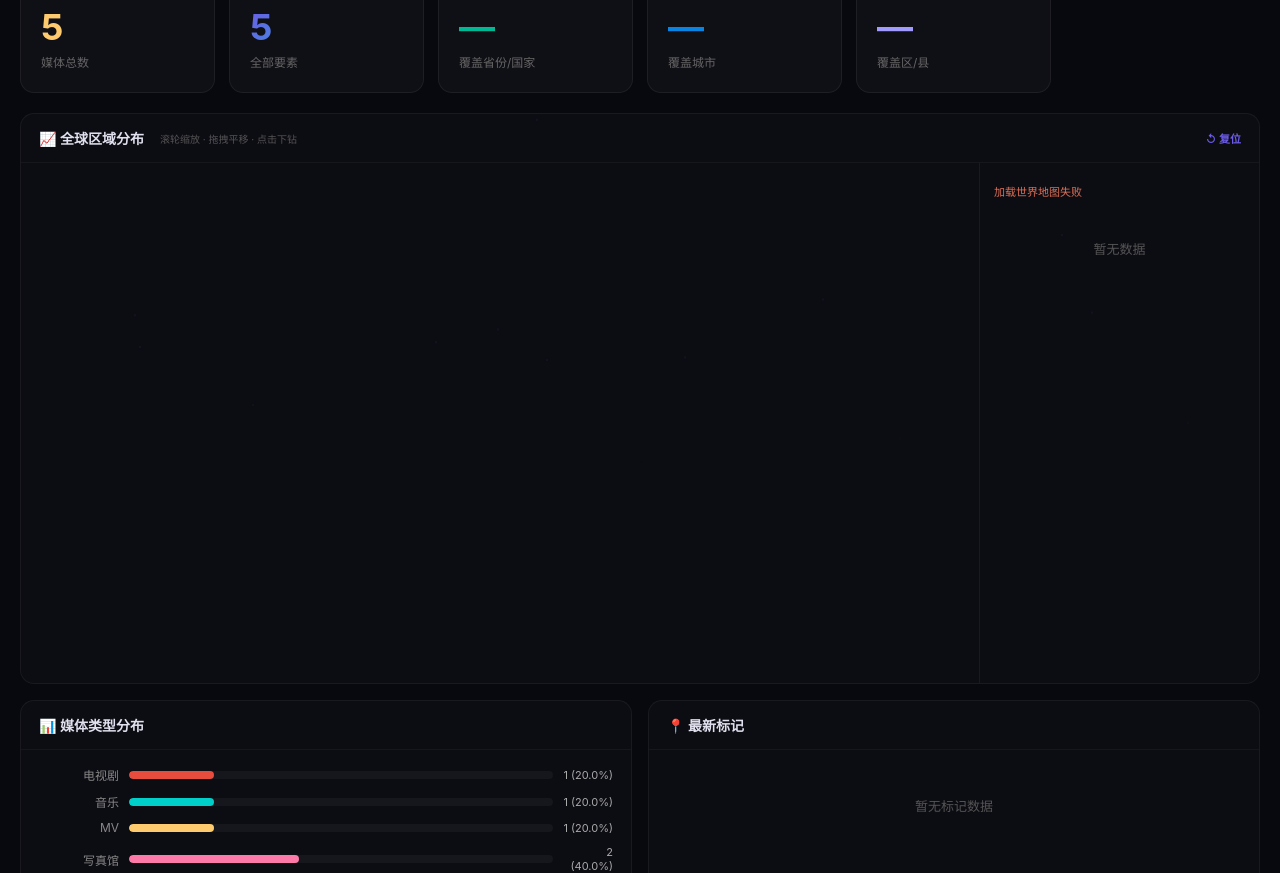
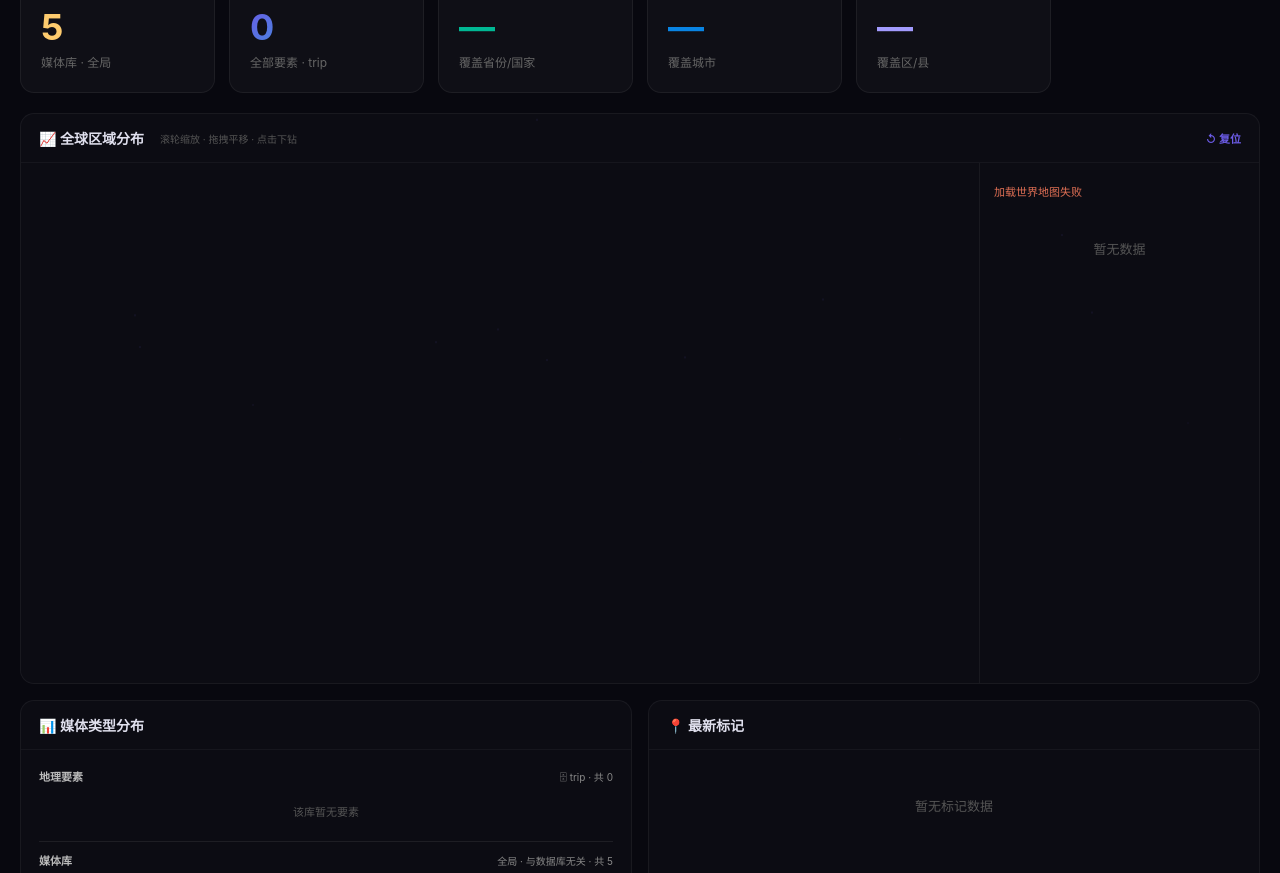
Before and after one commit to duanxiaoduanduan-bot/Dmhometermux, a website: page DMgeo/dashboard.html in a window 1280 px wide. Shown: the part 331-1204 px from the top of the page. Drawn offline with Linux system fonts and the light colour scheme; no server answers; files whose address does not match are found by name.

Commit message:
fix(geo): dashboard 统计严格按选中库；修 sv restart 杀不掉 node 的孤儿进程
1) 统计口径混入全局数据（核心）：dashboard 的「全部要素」= 当前库要素 + 媒体库
   静态清单(电视剧/音乐/MV/写真/书籍/有声书 共 590 条)，而媒体清单是全局静态
   json、与数据库无关。结果切到任何库「全部要素」都是 591、纹丝不动，看着就是
   "新库数据没进统计"。
   - 新增 countFeatures()：按 properties.type 对**当前库** features 分类计数
     (point/line/polygon/timePath/photo/video，缺 type 回落几何类型)，
     成为要素统计的唯一口径
   - 「全部要素」只算当前库要素，媒体库不再计入；卡片标注当前库名
   - 「媒体总数」卡片改名「媒体库 · 全局」，明确不属于任何库
   - 地理照片/视频改从当前库 features 统计，不再读全局 geodata-list.json
     (该文件仅保留给时间线，并标注"全局")

2) 分布图比例失真：媒体库几百条与当前库几个要素同分母，要素被压成 0.x%。
   改为两段各算各的百分比：「地理要素 · <当前库>」与「媒体库 · 全局」。

3) 「覆盖省份/国家」只算了省份，海外国家不计入。改为 provinces + 非 China 国家数。

4) regional-stats 的 countries 里 China 硬编码 points/lines/polygons 全 0，
   而 total 有值——世界层级点开中国分类明细全是 0。改为汇总各省 + 落在国界内
   但未落进任何省的要素。

5) DMgeo/dmcore-start.sh 末行 `"$NODE_BIN" server.js` 缺 exec：node 只是 bash
   的子进程，`sv restart` 只终止 bash，node 成孤儿继续占 8084，新进程起不来
   → 反复出现"代码改了却不生效"。改为 exec，node 直接由 runsv 托管。
   注：DMChat/DMshow 同样缺 exec，DMmedia 还用了 `&`，未在本次改动范围内。

```diff
--- a/DMgeo/dashboard.html
+++ b/DMgeo/dashboard.html
@@ -170,8 +170,8 @@ body{font-family:-apple-system,"PingFang SC","Microsoft YaHei",sans-serif;backgr
     <div class="stat-card stat-timepath"><div class="sc-icon">🕐</div><div class="sc-value" id="cntTimePaths">—</div><div class="sc-label">时间路径</div></div>
     <div class="stat-card stat-photos"><div class="sc-icon">🖼️</div><div class="sc-value" id="cntPhotos">—</div><div class="sc-label">地理照片</div></div>
     <div class="stat-card stat-videos"><div class="sc-icon">🎬</div><div class="sc-value" id="cntVideos">—</div><div class="sc-label">地理视频</div></div>
-    <div class="stat-card stat-media"><div class="sc-icon">📀</div><div class="sc-value" id="cntMedia">—</div><div class="sc-label">媒体总数</div></div>
-    <div class="stat-card stat-total"><div class="sc-icon">📦</div><div class="sc-value" id="cntTotal">—</div><div class="sc-label">全部要素</div></div>
+    <div class="stat-card stat-media"><div class="sc-icon">📀</div><div class="sc-value" id="cntMedia">—</div><div class="sc-label">媒体库 · 全局</div></div>
+    <div class="stat-card stat-total"><div class="sc-icon">📦</div><div class="sc-value" id="cntTotal">—</div><div class="sc-label">全部要素 · <span id="curDbTag">—</span></div></div>
     <div class="stat-card stat-region-prov"><div class="sc-icon">🗺️</div><div class="sc-value" id="cntProv">—</div><div class="sc-label">覆盖省份/国家</div></div>
     <div class="stat-card stat-region-city"><div class="sc-icon">🏙️</div><div class="sc-value" id="cntCity">—</div><div class="sc-label">覆盖城市</div></div>
     <div class="stat-card stat-region-dist"><div class="sc-icon">📍</div><div class="sc-value" id="cntDist">—</div><div class="sc-label">覆盖区/县</div></div>
@@ -252,7 +252,9 @@ var $=function(i){return document.getElementById(i)};
   }
 })();
 
-// 加载 geodata 统计数据
+// 加载 geodata 统计数据（geodata-list.json 是**全局静态**素材清单，不属于任何数据库，
+// 仅用于时间线展示。要素维度的照片/视频计数一律改从当前库的 features 统计，
+// 见 countFeatures()——否则切库后这些数字不变，违背“选哪个库就只统计哪个库”。）
 async function loadGeodataStats(){
   try{
     var r=await fetch('geodata-list.json?_='+Date.now());
@@ -276,6 +278,28 @@ async function loadGeodataStats(){
     }
     return {photoCount:photoCount,videoCount:videoCount,groupCount:data.filter(function(d){return d.type==='photo_group'}).length};
   }catch(e){return null}
+}
+
+// 按 properties.type 对**当前库**的要素分类计数（唯一的要素统计口径）。
+// type 取值与 map-player 落库一致：point / line / polygon / timePath / photo / video。
+// 缺 type 的历史数据回落到几何类型判断。
+function countFeatures(mapData){
+  var c={points:0,lines:0,polygons:0,timePaths:0,photos:0,videos:0,total:0};
+  if(!mapData||!mapData.features)return c;
+  for(var i=0;i<mapData.features.length;i++){
+    var f=mapData.features[i];
+    if(!f||!f.geometry)continue;
+    var t=(f.properties&&f.properties.type)||'';
+    var g=f.geometry.type;
+    if(t==='photo')c.photos++;
+    else if(t==='video')c.videos++;
+    else if(t==='timePath')c.timePaths++;
+    else if(t==='point'||g==='Point'||g==='MultiPoint')c.points++;
+    else if(t==='line'||t==='path'||g==='LineString'||g==='MultiLineString')c.lines++;
+    else if(t==='polygon'||g==='Polygon'||g==='MultiPolygon')c.polygons++;
+    c.total++;
+  }
+  return c;
 }
 
 // 加载要素数据（从 PostGIS API）
@@ -332,23 +356,14 @@ async function refreshAll(){
   var mediaStats=await loadMediaStats();
   var regionalStats=await loadRegionalStats();
 
-  var pointCount=0,lineCount=0,polygonCount=0,timePathCount=0;
-  if(mapData&&mapData.features){
-    for(var i=0;i<mapData.features.length;i++){
-      var f=mapData.features[i];
-      if(!f.geometry)continue;
-      var t=(f.properties&&f.properties.type)||'point';
-      if(f.geometry.type==='Point'||f.geometry.type==='MultiPoint')pointCount++;
-      else if(t==='timePath')timePathCount++;
-      else if(f.geometry.type==='LineString'||f.geometry.type==='MultiLineString')lineCount++;
-      else if(f.geometry.type==='Polygon'||f.geometry.type==='MultiPolygon')polygonCount++;
-    }
-  }
-
-  var photoCount=geostats?geostats.photoCount:0;
-  var videoCount=geostats?geostats.videoCount:0;
+  // 要素口径：只统计当前选中库（mapData 来自 dbUrl('api/geo') → 带 ?db=currentDb）
+  var fc=countFeatures(mapData);
+  var pointCount=fc.points,lineCount=fc.lines,polygonCount=fc.polygons,timePathCount=fc.timePaths;
+  var photoCount=fc.photos,videoCount=fc.videos;
+  // 媒体库（电视剧/音乐/MV/写真/书籍/有声书）是**全局静态资源**，不属于任何数据库，
+  // 因此不计入“全部要素”，否则每个库都会被加上同样的几百条、切库数字纹丝不动。
   var mediaTotal=mediaStats.reduce(function(s,m){return s+m.count},0);
-  var totalAll=pointCount+lineCount+polygonCount+timePathCount+photoCount+videoCount+mediaTotal;
+  var totalAll=fc.total;
 
   // 更新统计卡片
   $('cntPoints').textContent=pointCount;
@@ -359,9 +374,11 @@ async function refreshAll(){
   $('cntVideos').textContent=videoCount;
   $('cntMedia').textContent=mediaTotal;
   $('cntTotal').textContent=totalAll;
-  // 区域覆盖卡片
+  var dbTag=$('curDbTag');if(dbTag)dbTag.textContent=currentDb;
+  // 区域覆盖卡片：省份 + 海外国家（countries 里 China 已与省级合并，故只加非 China 项）
   if(regionalStats&&regionalStats.summary){
-    $('cntProv').textContent=regionalStats.summary.totalProvinces;
+    var overseas=(regionalStats.countries||[]).filter(function(c){return c.name!=='China'}).length;
+    $('cntProv').textContent=(regionalStats.summary.totalProvinces||0)+overseas;
     $('cntCity').textContent=regionalStats.summary.totalCities;
     $('cntDist').textContent=regionalStats.summary.totalDistricts||0;
   }else{
@@ -388,33 +405,45 @@ async function refreshAll(){
   $('refreshTime').textContent=new Date().toLocaleTimeString();
 }
 
+// 分布图分两段各算各的百分比：
+//   ① 当前库要素（点/线/面/时间路径/地理照片/地理视频）——随选中库变化
+//   ② 媒体库（全局静态资源）——与数据库无关
+// 旧版把两者塞进同一个分母，媒体库几百条会把当前库那几个要素压成 0.x%，看着像“没统计到”。
 function renderMediaDist(mediaStats,photoCount,videoCount,pointCount,lineCount,polygonCount,timePathCount){
-  var total=mediaStats.reduce(function(s,m){return s+m.count},0)+photoCount+videoCount+pointCount+lineCount+polygonCount+timePathCount;
-  if(total===0){$('mediaDist').innerHTML='<div class="empty">暂无数据</div>';return}
-
-  var items=[];
+  var geoItems=[];
+  if(pointCount>0)geoItems.push({label:'点要素',count:pointCount,color:'#e17055'});
+  if(lineCount>0)geoItems.push({label:'线要素',count:lineCount,color:'#00cec9'});
+  if(polygonCount>0)geoItems.push({label:'面要素',count:polygonCount,color:'#f39c12'});
+  if(timePathCount>0)geoItems.push({label:'时间路径',count:timePathCount,color:'#9b59b6'});
+  if(photoCount>0)geoItems.push({label:'地理照片',count:photoCount,color:'#fd79a8'});
+  if(videoCount>0)geoItems.push({label:'地理视频',count:videoCount,color:'#a29bfe'});
+
+  var mediaItems=[];
   for(var i=0;i<mediaStats.length;i++){
-    items.push({label:mediaStats[i].name,count:mediaStats[i].count,color:['#e74c3c','#00cec9','#fdcb6e','#fd79a8','#c49a2a','#00b894'][i%6]});
-  }
-  if(photoCount>0)items.push({label:'地理照片',count:photoCount,color:'#e17055'});
-  if(videoCount>0)items.push({label:'地理视频',count:videoCount,color:'#a29bfe'});
-  if(pointCount>0)items.push({label:'点要素',count:pointCount,color:'#e17055'});
-  if(lineCount>0)items.push({label:'线要素',count:lineCount,color:'#00cec9'});
-  if(polygonCount>0)items.push({label:'面要素',count:polygonCount,color:'#f39c12'});
-  if(timePathCount>0)items.push({label:'时间路径',count:timePathCount,color:'#9b59b6'});
-
-  var html='';
-  for(var j=0;j<items.length;j++){
-    var pct=total>0?(items[j].count/total*100).toFixed(1):0;
-    html+='<div class="bar-row"><span class="bar-label">'+items[j].label+'</span>'+
-      '<div class="bar-track"><div class="bar-fill" style="width:'+pct+'%;background:'+items[j].color+'"></div></div>'+
-      '<span class="bar-val">'+items[j].count+' ('+pct+'%)</span></div>';
-  }
-  html+='<div class="pie-legend">';
-  for(var k=0;k<items.length;k++){
-    html+='<div class="pl-item"><div class="pl-dot" style="background:'+items[k].color+'"></div>'+items[k].label+'</div>';
-  }
-  html+='</div>';
+    mediaItems.push({label:mediaStats[i].name,count:mediaStats[i].count,color:['#e74c3c','#00cec9','#fdcb6e','#fd79a8','#c49a2a','#00b894'][i%6]});
+  }
+
+  if(!geoItems.length&&!mediaItems.length){$('mediaDist').innerHTML='<div class="empty">暂无数据</div>';return}
+
+  function section(title,sub,items){
+    var sum=items.reduce(function(s,x){return s+x.count},0);
+    var h='<div style="font-size:11px;color:#888;margin:2px 0 8px;display:flex;justify-content:space-between;align-items:baseline">'+
+      '<span style="color:#bbb;font-weight:600">'+title+'</span><span style="font-size:10px">'+sub+' · 共 '+sum+'</span></div>';
+    if(!items.length){h+='<div class="empty" style="padding:8px 0;font-size:11px">该库暂无要素</div>';return h}
+    for(var j=0;j<items.length;j++){
+      var pct=sum>0?(items[j].count/sum*100).toFixed(1):0;
+      h+='<div class="bar-row"><span class="bar-label">'+items[j].label+'</span>'+
+        '<div class="bar-track"><div class="bar-fill" style="width:'+pct+'%;background:'+items[j].color+'"></div></div>'+
+        '<span class="bar-val">'+items[j].count+' ('+pct+'%)</span></div>';
+    }
+    return h;
+  }
+
+  var html=section('地理要素','🗄 '+currentDb,geoItems);
+  if(mediaItems.length){
+    html+='<div style="height:1px;background:rgba(255,255,255,.07);margin:14px 0 10px"></div>';
+    html+=section('媒体库','全局 · 与数据库无关',mediaItems);
+  }
   $('mediaDist').innerHTML=html;
 }
 
@@ -472,14 +501,15 @@ function renderPathsOverview(mapData){
 
 function renderTimeline(mapData,geostats){
   var items=[];
+  // 当前库的要素（口径与统计卡片一致，photo/video 单列不混进标记点）
+  var fc=countFeatures(mapData);
+  if(fc.points)items.push({date:'🗄 '+currentDb,text:fc.points+' 个标记点'});
+  if(fc.lines||fc.polygons)items.push({date:'🗄 '+currentDb,text:fc.lines+' 条线 · '+fc.polygons+' 个面'});
+  if(fc.timePaths)items.push({date:'🗄 '+currentDb,text:fc.timePaths+' 条时间路径'});
+  if(fc.photos||fc.videos)items.push({date:'🗄 '+currentDb,text:fc.photos+' 张地理照片 · '+fc.videos+' 个地理视频'});
+  // 全局静态素材清单（geodata-list.json），与选中数据库无关，单独标注避免误读
   if(geostats){
-    items.push({date:'当前',text:'地理数据: '+geostats.photoCount+'张照片 + '+geostats.videoCount+'个视频 · '+geostats.groupCount+'个分组'});
-  }
-  if(mapData&&mapData.features){
-    var markers=mapData.features.filter(function(f){return f.geometry&&(f.geometry.type==='Point'||f.geometry.type==='MultiPoint')});
-    var paths=mapData.features.filter(function(f){return f.geometry&&(f.geometry.type==='LineString'||f.geometry.type==='Polygon'||f.geometry.type==='MultiLineString'||f.geometry.type==='MultiPolygon')});
-    if(markers.length)items.push({date:'已保存',text:markers.length+'个标记点'});
-    if(paths.length)items.push({date:'已保存',text:paths.length+'条路径/区域'});
+    items.push({date:'全局',text:'素材库: '+geostats.photoCount+'张照片 + '+geostats.videoCount+'个视频 · '+geostats.groupCount+'个分组'});
   }
 
   if(!items.length){$('timeline').innerHTML='<div class="empty">暂无活动记录</div>';return}
```
Also changed, not shown: DMgeo/server.js (+15 -2 lines), 1 other file.
